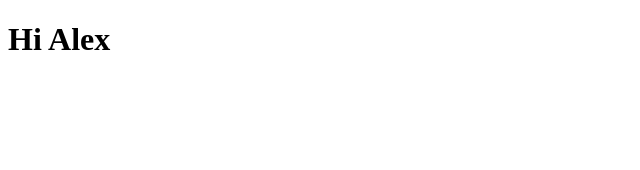
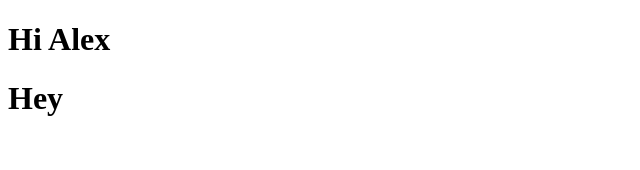
Before and after one commit to JesseAppleton/Overwatch_Stats, an Angular app in the folder client/: page / in a window 1280 px wide. Shown: the top 170 px of the page, without its empty margins (0-640 px from the left). Built offline with nearby package versions, Linux system fonts and the light colour scheme.

Commit message:
added greeting

```diff
--- a/client/src/app/app.component.html
+++ b/client/src/app/app.component.html
@@ -1 +1,2 @@
 <h1>Hi Alex</h1>
+<h1>Hey</h1>
```
